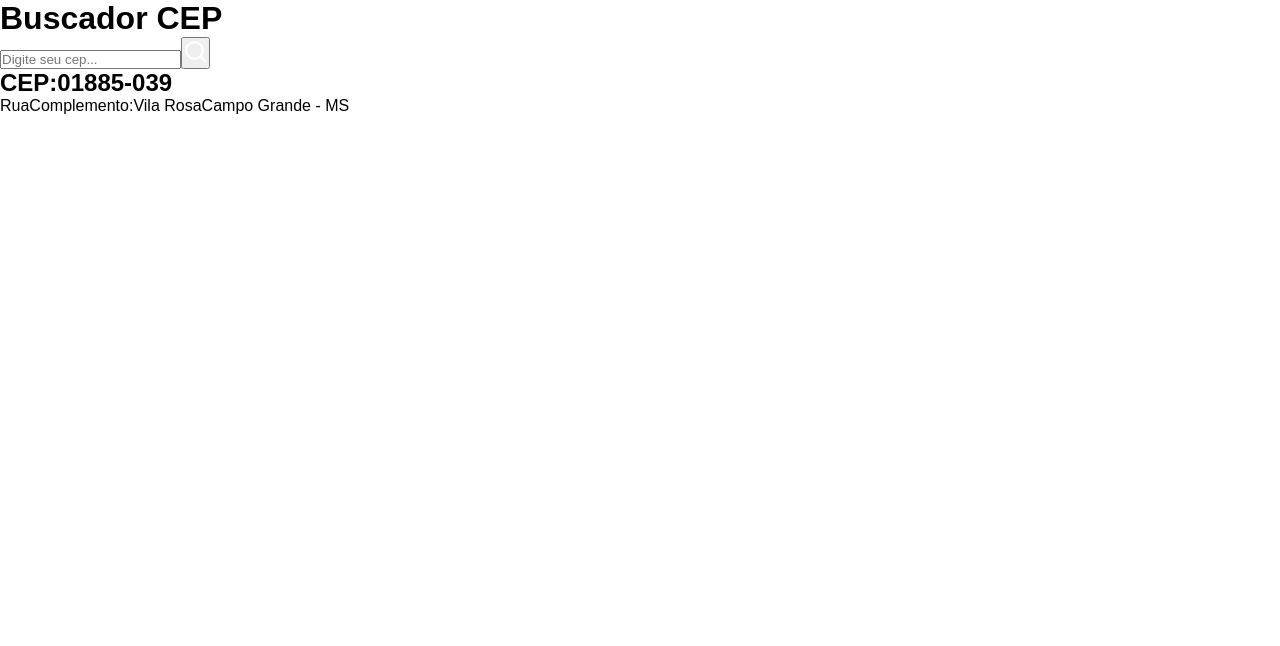
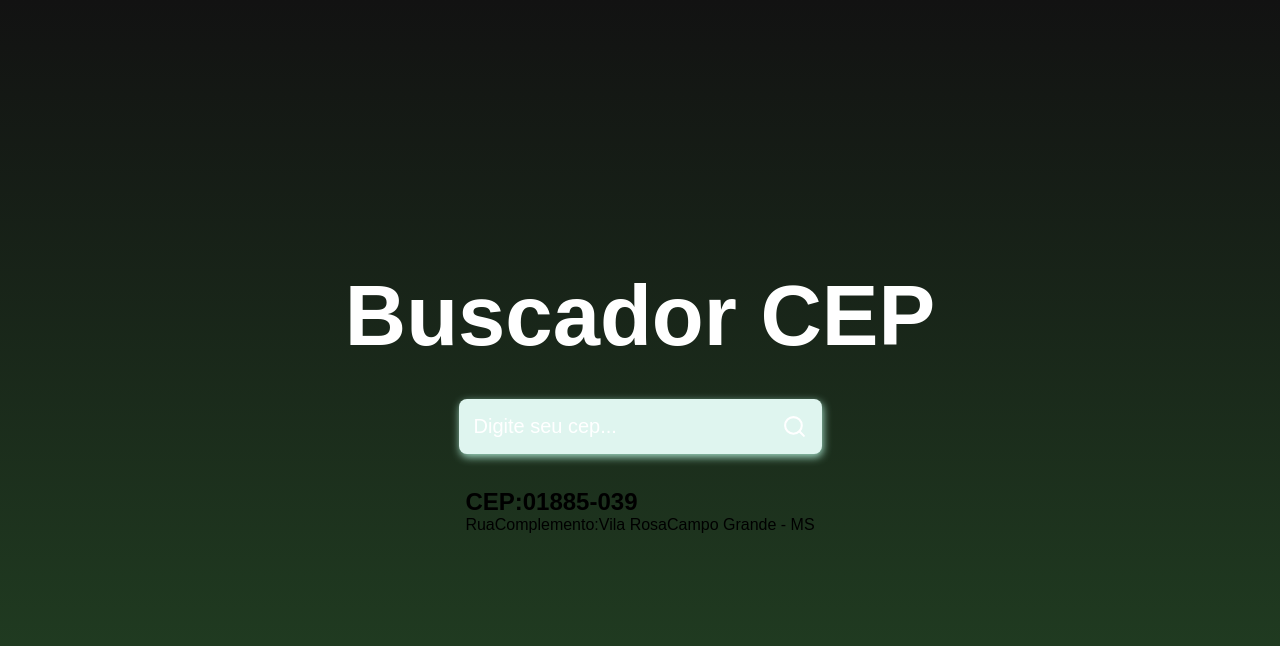
Before and after one commit to JulianaTagami/find-postalcode, a JavaScript app: page / in a window 1280 px wide. Shown: the top 646 px of the page. Built offline with nearby package versions, Linux system fonts and the light colour scheme; the HTML template or start-up script is replaced by a standard one.

Commit message:
search customizer

```diff
--- a/src/style.css
+++ b/src/style.css
@@ -0,0 +1,56 @@
+.container {
+    height: 100vh;
+    display: flex;
+    justify-content: center;
+    align-items: center;
+    flex-direction: column;
+    background: linear-gradient(#121212,#234424 );
+}
+
+.title {
+    font-size: 85px;
+    color: #ffff;
+    animation: flipSearch 2s;
+}
+
+@keyframes flipSearch {
+    from{
+        transform: rotateX(90deg);
+    }
+    to {
+        transform: rotateX(0deg);
+    }
+}
+
+.containerInput {
+    background-color: #dff5ef;
+    padding: 15px;
+    margin: 34px 0;
+    display: flex;
+    border-radius: 8px;
+    box-shadow: 1px 3px 8px #a5dfc9;
+}
+
+.containerInput input  {
+    background-color: transparent;
+    width: 300px;
+    font-size: 20px;
+    border: 0;
+    outline: none;
+    color: #ffff;
+    margin-right: 8px;
+}
+
+.containerInput input::placeholder{
+    color: #ffff;
+}
+
+
+.buttonSearch {
+    background-color: transparent;
+    border: 0;
+    display: flex;
+    justify-content: center;
+    align-items: center;
+    cursor: pointer;
+}
```
